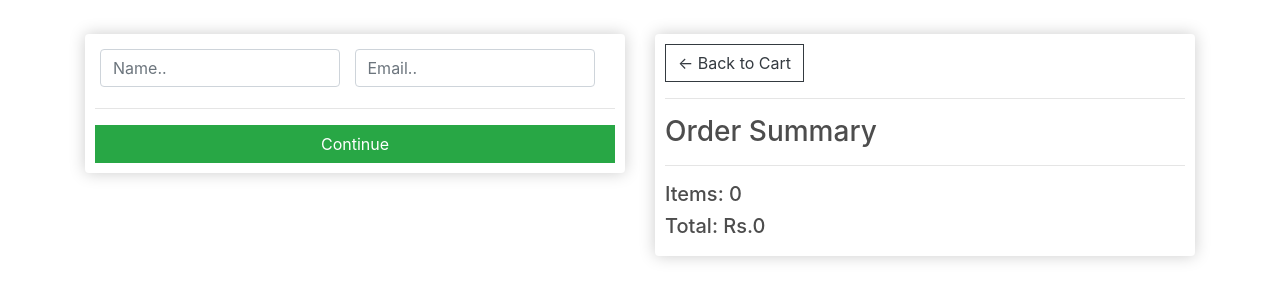
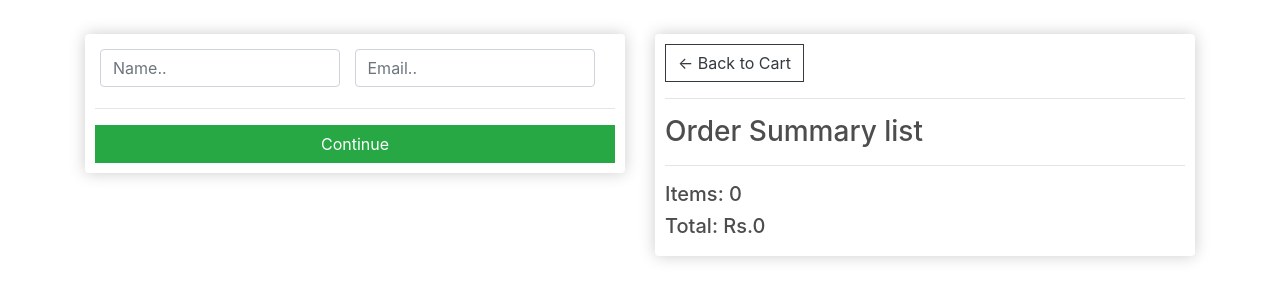
Before and after one commit to Subbu94330/ecommerce, a Django app: page /checkout/ in a window 1280 px wide. Shown: the part 57-357 px from the top of the page. Run offline with Django 3.2, Linux system fonts and the light colour scheme; some libraries are stand-ins or nearby versions.

Commit message:
changed titile

```diff
--- a/stores/templates/stores/checkout.html
+++ b/stores/templates/stores/checkout.html
@@ -52,7 +52,7 @@
 			<div class="box-element">
 				<a  class="btn btn-outline-dark" href="{% url 'cart' %}">&#x2190; Back to Cart</a>
 				<hr>
-				<h3>Order Summary</h3>
+				<h3>Order Summary list</h3>
 				<hr>
 				{% for item in items %}
 				<div class="cart-row">
```
